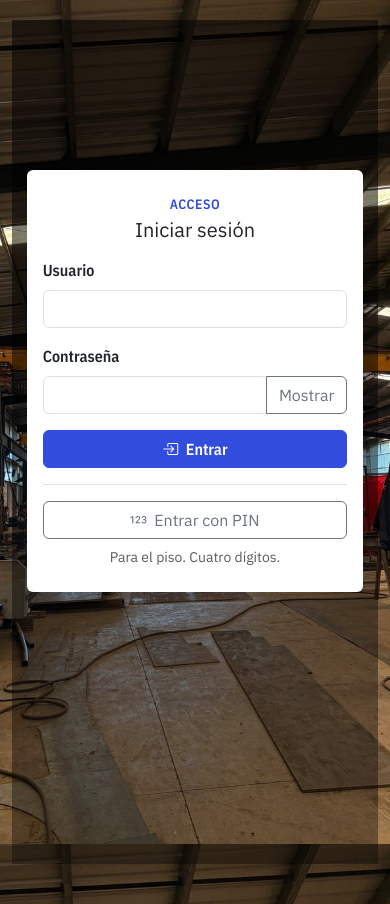
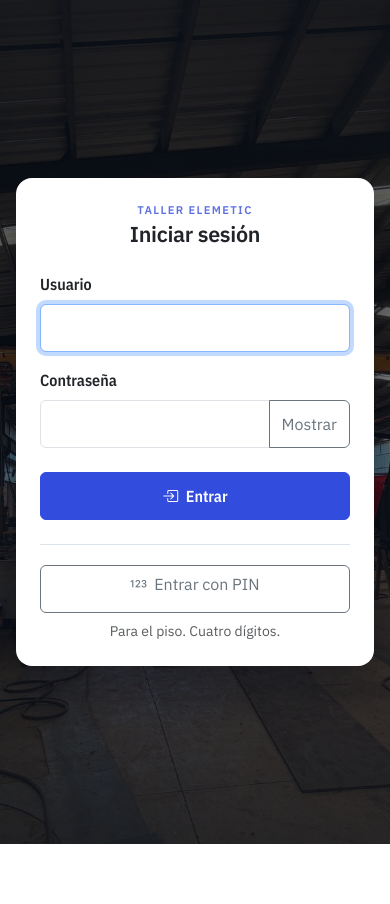
Before and after one commit to nicocasa27/WEB-Local-Elemetic, a Django app: template templates/registration/login.html in a window 390 px wide. After the commit the page ends 844 px from the top, so only its background shows below. Run offline with Django 5.2, Linux system fonts and the light colour scheme; the template is opened without the code that fills it, so the values that code supplies are empty; some libraries are stand-ins or nearby versions.

Commit message:
La pantalla de entrar: centrada, y a la medida de cualquier pantalla
Se veia como "la tarjeta no esta centrada", y eran tres cosas a la vez.
Ninguna era esa.

1. La pantalla vive dentro del armazon de la aplicacion, que reserva
   15.5rem a la izquierda para la barra lateral. Aqui no hay barra
   lateral, pero el hueco seguia ahi: todo salia 124 pixeles corrido a la
   derecha. `shell_class` existia en base.html y no lo usaba nadie; ahora
   es lo que lo anula.
2. El velo oscuro era un bloque dentro del contenido, asi que no llegaba
   a los bordes: se veia el rectangulo con la foto sin oscurecer
   alrededor. Ahora la foto y el velo son una capa fija.
3. El velo pedia 100vh MAS el relleno del contenedor, asi que la pagina
   media mas que la ventana y salia una barra de desplazamiento para
   nada, que ademas descentraba lo demas.

Y uno mas, que aparecio arreglando los otros: un comentario de dos lineas
con la sintaxis de una sola dentro del <head>. Django lo escupe tal cual,
el navegador ve texto suelto, da la cabecera por cerrada y mete las hojas
de estilo dentro del cuerpo. El guardia que vigila eso solo miraba tres
carpetas de plantillas de siete: no miraba templates/, que es donde esta
esta misma pantalla. Ahora las mira todas.

De paso, `next` estaba escrito a mano como "/", asi que quien abria un
enlace a una pantalla concreta entraba y aterrizaba en la portada.

Medido en celular, celular horizontal, tableta y monitor: centrada en los
dos ejes, sin desplazamiento, el fondo cubriendo la ventana entera y
botones de 48px, que esta pantalla tambien se abre desde la tableta del
piso, con guantes. En horizontal, donde no cabe, se va arriba y se puede
desplazar en vez de cortarse por la mitad.

El teclado del PIN ya estaba bien: usa position:fixed y el hueco de la
barra no le afecta.

Co-Authored-By: Claude Opus 5 <noreply@anthropic.com>

```diff
--- /dev/null
+++ b/produccion/static/css/acceso-web.css
@@ -0,0 +1,106 @@
+/* La pantalla de entrar al sistema.
+ *
+ * Estaba dentro de la plantilla, en una etiqueta <style>, y estaba mal de tres
+ * formas a la vez. Las tres se veían igual —«la tarjeta no está centrada»— y
+ * ninguna era eso:
+ *
+ * 1. La pantalla vive dentro del armazón de la aplicación, que reserva 15.5rem
+ *    a la izquierda para la barra lateral. Aquí no hay barra lateral, pero el
+ *    hueco seguía ahí: **todo salía 124 píxeles corrido a la derecha**.
+ * 2. El velo oscuro era un bloque dentro del contenido, así que no llegaba a
+ *    los bordes: se veía el rectángulo, con la foto sin oscurecer alrededor.
+ * 3. El velo pedía 100vh **más** el relleno del contenedor, así que la página
+ *    medía más que la ventana y salía una barra de desplazamiento para nada.
+ *
+ * Ahora la foto y el velo son una capa fija que cubre la ventana entera, y la
+ * tarjeta se centra con rejilla sobre esa capa.
+ */
+
+/* Anula el hueco de la barra lateral en las pantallas que no la tienen. Va con
+ * `!important` a regañadientes: la regla que aparta el contenido está dentro
+ * de una media query, y sin esto ganaría ella. */
+.app-shell--sin-barra .app-main {
+  margin-left: 0 !important;
+  width: 100% !important;
+}
+
+.app-shell--sin-barra .content-wrap {
+  padding: 0;
+  max-width: none;
+}
+
+/* --------------------------------------------------------------- la foto */
+
+/* Capa fija en vez de `background-attachment: fixed`, que en Safari de iPhone
+ * salta al desplazar y a veces se queda en blanco. */
+.acceso-fondo {
+  position: fixed;
+  inset: 0;
+  z-index: -1;
+  background-image:
+    linear-gradient(180deg, rgba(12, 18, 28, .78) 0%, rgba(12, 18, 28, .55) 45%, rgba(12, 18, 28, .82) 100%),
+    var(--acceso-foto);
+  background-size: cover;
+  background-position: center;
+  background-repeat: no-repeat;
+}
+
+/* ------------------------------------------------------------ la tarjeta */
+
+.acceso-centro {
+  /* `dvh` y no `vh`: en el celular la barra del navegador se mete dentro de
+   * `vh`, así que con `vh` el botón de entrar queda tapado. */
+  min-height: 100dvh;
+  display: grid;
+  place-items: center;
+  padding: clamp(1rem, 4vw, 2.5rem);
+}
+
+/* En horizontal con el teclado abierto no cabe centrado: mejor arriba y que
+ * se pueda desplazar, que centrado y con la mitad fuera de la pantalla. */
+@media (max-height: 640px) {
+  .acceso-centro {
+    place-items: start center;
+  }
+}
+
+.acceso-tarjeta {
+  width: min(100%, 25rem);
+  border: 0;
+  border-radius: 1rem;
+  box-shadow: 0 1.5rem 3rem rgba(8, 12, 20, .45);
+}
+
+.acceso-tarjeta .card-body {
+  padding: clamp(1.5rem, 5vw, 2.25rem);
+}
+
+.acceso-marca {
+  letter-spacing: .12em;
+  text-transform: uppercase;
+  font-size: .7rem;
+  font-weight: 700;
+  color: var(--argon-primary, #5e72e4);
+}
+
+.acceso-titulo {
+  font-size: 1.35rem;
+  font-weight: 600;
+  margin: 0;
+}
+
+/* La otra puerta: la del piso. Se separa de la de arriba con aire y una línea,
+ * no con un botón del mismo peso, para que no parezca que hay dos formas
+ * igual de normales de entrar. */
+.acceso-otra-puerta {
+  margin-top: 1.5rem;
+  padding-top: 1.25rem;
+  border-top: 1px solid var(--acero-200, #e9ecef);
+}
+
+/* Objetivos táctiles de 48px: esta pantalla se abre desde la tableta del piso,
+ * con guantes. */
+.acceso-tarjeta .form-control,
+.acceso-tarjeta .btn {
+  min-height: 3rem;
+}
--- a/produccion/templates/produccion/base.html
+++ b/produccion/templates/produccion/base.html
@@ -11,6 +11,11 @@
     <link href="{% static 'vendor/bootstrap-icons/bootstrap-icons.min.css' %}" rel="stylesheet">
     <link href="{% static 'css/tipografia.css' %}" rel="stylesheet">
     <link href="{% static 'css/mes.css' %}" rel="stylesheet">
+    {% comment %}
+      Para la hoja de estilo propia de una pantalla. Va después de mes.css, que
+      es lo que hace que pueda ajustar lo común sin pelearse por especificidad.
+    {% endcomment %}
+    {% block head_extra %}{% endblock %}
   </head>
   {% comment %}
     La sección la resuelve produccion/context_processors.py para todas las
--- a/templates/registration/login.html
+++ b/templates/registration/login.html
@@ -1,48 +1,60 @@
 {% extends "produccion/base.html" %}
 {% load static %}
 {% block title %}Taller Elemetic - Iniciar sesión{% endblock %}
+
+{% comment %}
+  Sin barra lateral y sin barra superior: quien está aquí todavía no ha
+  entrado, así que no hay nada a lo que navegar. `shell_class` es lo que le
+  quita al contenido el hueco de 15.5rem que la barra reserva; sin eso la
+  tarjeta salía corrida a la derecha y nadie sabía por qué.
+{% endcomment %}
+{% block shell_class %}app-shell--sin-barra{% endblock %}
 {% block navbar %}{% endblock %}
+
+{% block head_extra %}
+  <link rel="stylesheet" href="{% static 'css/acceso-web.css' %}">
+  {# La foto se pasa por variable para no meter una URL de Django dentro del CSS. #}
+  <style>:root { --acceso-foto: url("{% static 'produccion/taller_bg.jpg' %}"); }</style>
+{% endblock %}
+
 {% block content %}
-  <style>
-    body {
-      background-image: url("{% static 'produccion/taller_bg.jpg' %}");
-      background-size: cover;
-      background-position: center;
-      background-repeat: no-repeat;
-      background-attachment: fixed;
-    }
-    .login-overlay {
-      min-height: 100vh;
-      background: linear-gradient(180deg, rgba(0,0,0,.55), rgba(0,0,0,.35));
-      padding: 2rem 0;
-    }
-  </style>
-  <div class="login-overlay">
-  <div class="d-flex align-items-center justify-content-center" style="min-height: 78vh;">
-    <div class="card border-0" style="max-width: 420px; width: 92%;">
-      <div class="card-body py-4">
-        <div class="text-center mb-3">
-          <div class="kpi-label mb-1">Acceso</div>
-          <div class="h5 mb-0">Iniciar sesión</div>
+  <div class="acceso-fondo" aria-hidden="true"></div>
+
+  <div class="acceso-centro">
+    <div class="card acceso-tarjeta">
+      <div class="card-body">
+        <div class="text-center mb-4">
+          <div class="acceso-marca mb-1">Taller Elemetic</div>
+          <h1 class="acceso-titulo">Iniciar sesión</h1>
         </div>
+
         {% if form.errors %}
-          <div class="alert alert-danger">Usuario o contraseña inválidos.</div>
+          <div class="alert alert-danger py-2">Usuario o contraseña inválidos.</div>
         {% endif %}
+
         <form method="post" action="{% url 'login' %}">
           {% csrf_token %}
-          <input type="hidden" name="next" value="/">
+          {% comment %}
+            La dirección a la que se iba antes de que el sistema pidiera entrar.
+            Estaba escrita a mano como «/», así que quien abría un enlace a una
+            pantalla concreta entraba y aterrizaba en la portada, y tenía que
+            volver a buscarla. Django ya valida que sea de este sitio.
+          {% endcomment %}
+          <input type="hidden" name="next" value="{{ next|default:'/' }}">
           <div class="mb-3">
             <label for="campo-username" class="form-label">Usuario</label>
-            <input id="campo-username" class="form-control" type="text" name="username" autocomplete="username" required>
+            <input id="campo-username" class="form-control" type="text" name="username"
+                   autocomplete="username" autocapitalize="none" autofocus required>
           </div>
-          <div class="mb-3">
+          <div class="mb-4">
             <label for="loginPassword" class="form-label">Contraseña</label>
             <div class="input-group">
-              <input id="loginPassword" class="form-control" type="password" name="password" autocomplete="current-password" required>
+              <input id="loginPassword" class="form-control" type="password" name="password"
+                     autocomplete="current-password" required>
               <button id="togglePasswordBtn" class="btn btn-outline-secondary" type="button">Mostrar</button>
             </div>
           </div>
-          <div class="d-grid gap-2">
+          <div class="d-grid">
             <button type="submit" class="btn btn-argon text-white">
               <i class="bi bi-box-arrow-in-right me-1"></i> Entrar
             </button>
@@ -55,7 +67,7 @@
           Se dice aquí porque ésta es la pantalla a la que llega cualquiera que
           abra el sistema sin sesión, incluida la tableta de la nave.
         {% endcomment %}
-        <div class="text-center mt-3 pt-3 border-top">
+        <div class="acceso-otra-puerta text-center">
           <a class="btn btn-outline-secondary w-100" href="{% url 'acceso:teclado' %}">
             <i class="bi bi-123 me-1"></i> Entrar con PIN
           </a>
@@ -64,7 +76,6 @@
       </div>
     </div>
   </div>
-  </div>
 {% endblock %}
 
 {% block extra_scripts %}
```
Also changed, not shown: tests/test_diseno.py (+24 -6 lines), tests/test_pantalla_de_entrar.py (added, +155 -0 lines).
